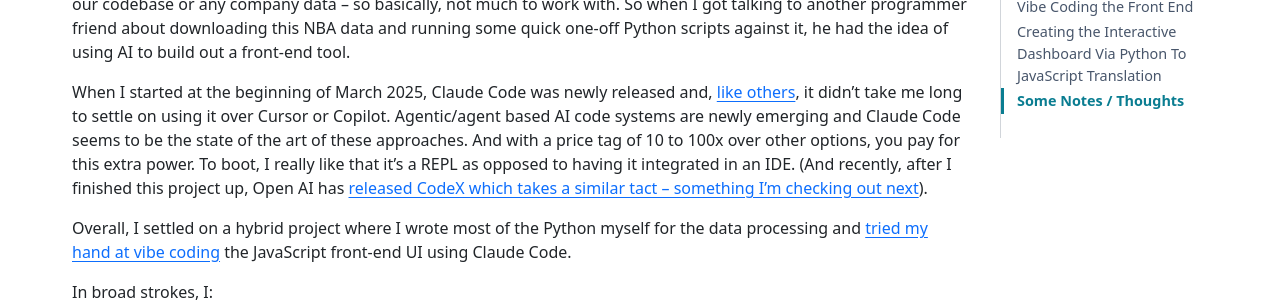
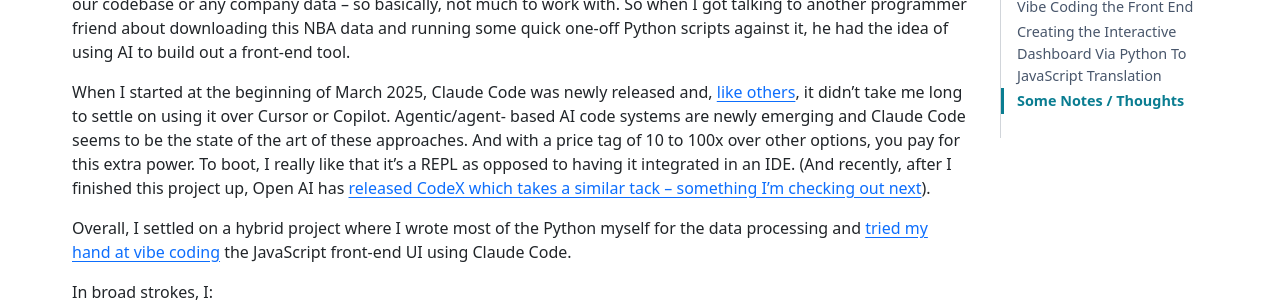
Before and after one commit to nba-comeback-dashboard/nba-comeback-dashboard, a Sphinx documentation site: the page built from docs/frontend/source/analysis/using_claude_code.rst, in a window 1280 px wide and 900 px high, scrolled down 517 px. Shown: the part 179-481 px from the top of the window. Built offline with Sphinx 7.4.7 and the PyData theme 0.15.4, drawn with Linux system fonts in a browser that asks for light colours; nearby versions of some CDN libraries; comment, search, counter and statistics services are not loaded; some of the changed text lies outside the part shown.

Commit message:
docs tweak.

```diff
--- a/docs/frontend/source/analysis/goto_chart.rst
+++ b/docs/frontend/source/analysis/goto_chart.rst
@@ -14,7 +14,7 @@
 being able to see the current record for a given time, knowing that if you are beyond
 the record it would be, well, a record if you came back.  (And, ahem, our
 :doc:`Minnesota Timberwolves </analysis/do_the_twolves_give_up_big_leads>` hold or tie
-the record` for allowing the biggest comeback at the 3, 6, 7, and 10 minute marks).
+the record for allowing the biggest comeback at the 3, 6, 7, and 10 minute marks).
 
 You can click on data points and see which game(s) hold the record.  Going full screen
 makes it easier (and on mobile, you have to go full screen first).
--- a/docs/frontend/source/analysis/using_claude_code.rst
+++ b/docs/frontend/source/analysis/using_claude_code.rst
@@ -37,12 +37,12 @@
 When I started at the beginning of March 2025, Claude Code was newly released and,
 `like others
 <https://waleedk.medium.com/claude-code-top-tips-lessons-from-the-first-20-hours-246032b943b4>`_,
-it didn't take me long to settle on using it over Cursor or Copilot. Agentic/agent
+it didn't take me long to settle on using it over Cursor or Copilot. Agentic/agent-
 based AI code systems are newly emerging and Claude Code seems to be the state of the
 art of these approaches.  And with a price tag of 10 to 100x over other options, you
 pay for this extra power. To boot, I really like that it's a REPL as opposed to having
 it integrated in an IDE.  (And recently, after I finished this project up, Open AI has
-`released CodeX which takes a similar tact -- something I'm checking out next
+`released CodeX which takes a similar tack -- something I'm checking out next
 <https://openai.com/index/openai-codex/>`_).
 
 Overall, I settled on a hybrid project where I wrote most of the Python myself for the
@@ -313,14 +313,14 @@
     }
 
 when the equivalent Python code was ``range(start_time, stop_time, -1)``.  This is off
-by 1, leading to t being 0 in the javascript case, creating a really hard to pin down
+by 1, leading to t being 0 in the JavaScript case, creating a really hard to pin down
 bug.
 
 Also, for some reason, it made a bunch of JavaScript namespaces like this:
 
 .. code::
 
-  // Use a module pattern to avoid polluting the global namespace
+  // Use a module pattern to avoid polluting the global namespace.
   // But also make it available globally for other modules
   const nbacd_utils = (() => {
 
```
Also changed, not shown: other parts of docs/frontend/source/analysis/goto_chart.rst (+1 -1 lines), other parts of docs/frontend/source/analysis/using_claude_code.rst (+1 -1 lines).
